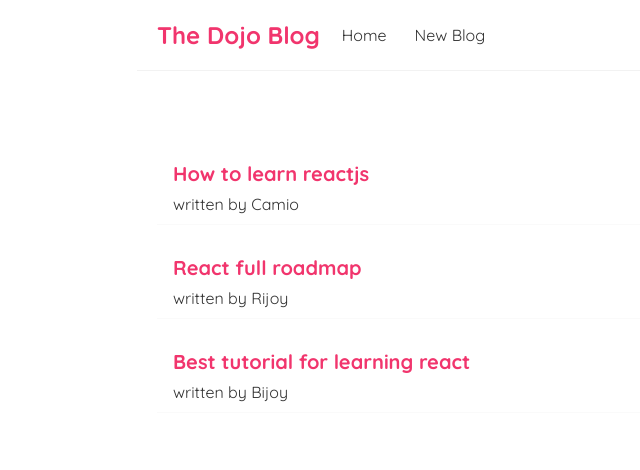
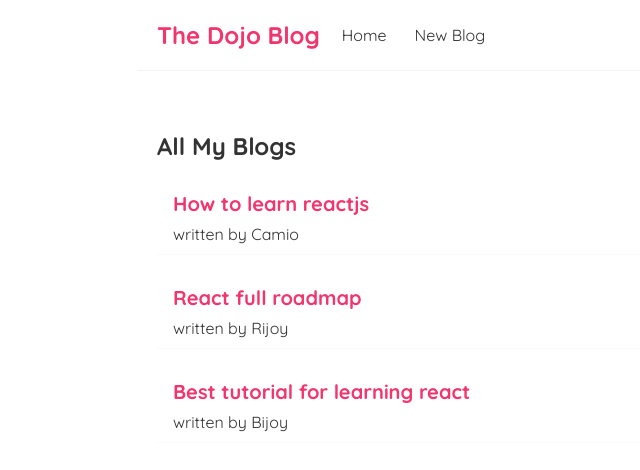
Before and after one commit to the3plet/React-blog, a React (Create React App) app: page / in a window 1280 px wide. Shown: the top 470 px of the page, without its empty margins (183-823 px from the left). Built offline with nearby package versions, Linux system fonts and the light colour scheme.

Commit message:
added bloglist file and connected home and bloglist datas using props

```diff
--- /dev/null
+++ b/src/BlogList.js
@@ -0,0 +1,16 @@
+const BlogList = (props) => {
+  const blogs = props.blogs;
+  const title = props.title;
+  return (
+    <div className="blog-list">
+      <h2>{title}</h2>
+      {blogs.map((blog) => (
+        <div className="blog-preview" key={blog.id}>
+          <h2>{blog.title}</h2>
+          <p>written by {blog.author}</p>
+        </div>
+      ))}
+    </div>
+  );
+};
+export default BlogList;
--- a/src/Home.js
+++ b/src/Home.js
@@ -1,4 +1,5 @@
 import { useState } from "react";
+import BlogList from "./BlogList";
 
 const Home = () => {
   const[blogs,setBlogs]= useState([
@@ -8,12 +9,7 @@
   ]);
   return (
     <div className="home">
-      {blogs.map((blog) =>(
-          <div className="blog-preview" key={blog.id}>
-            <h2>{blog.title}</h2>
-            <p>written by {blog.author}</p>
-          </div>
-      ))}
+      <BlogList blogs={blogs} title={"All My Blogs"}/>
     </div>
   );
 };
```
